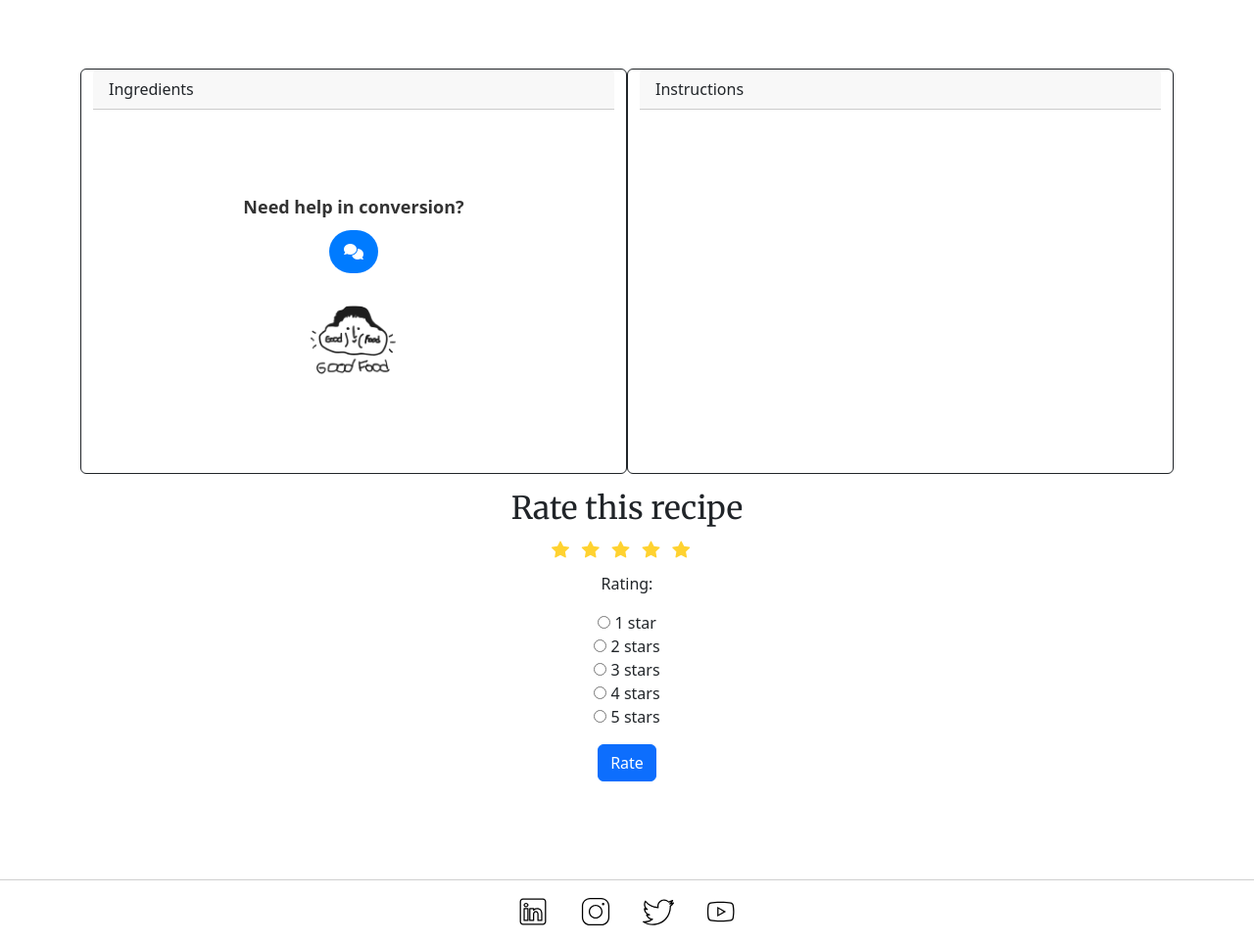
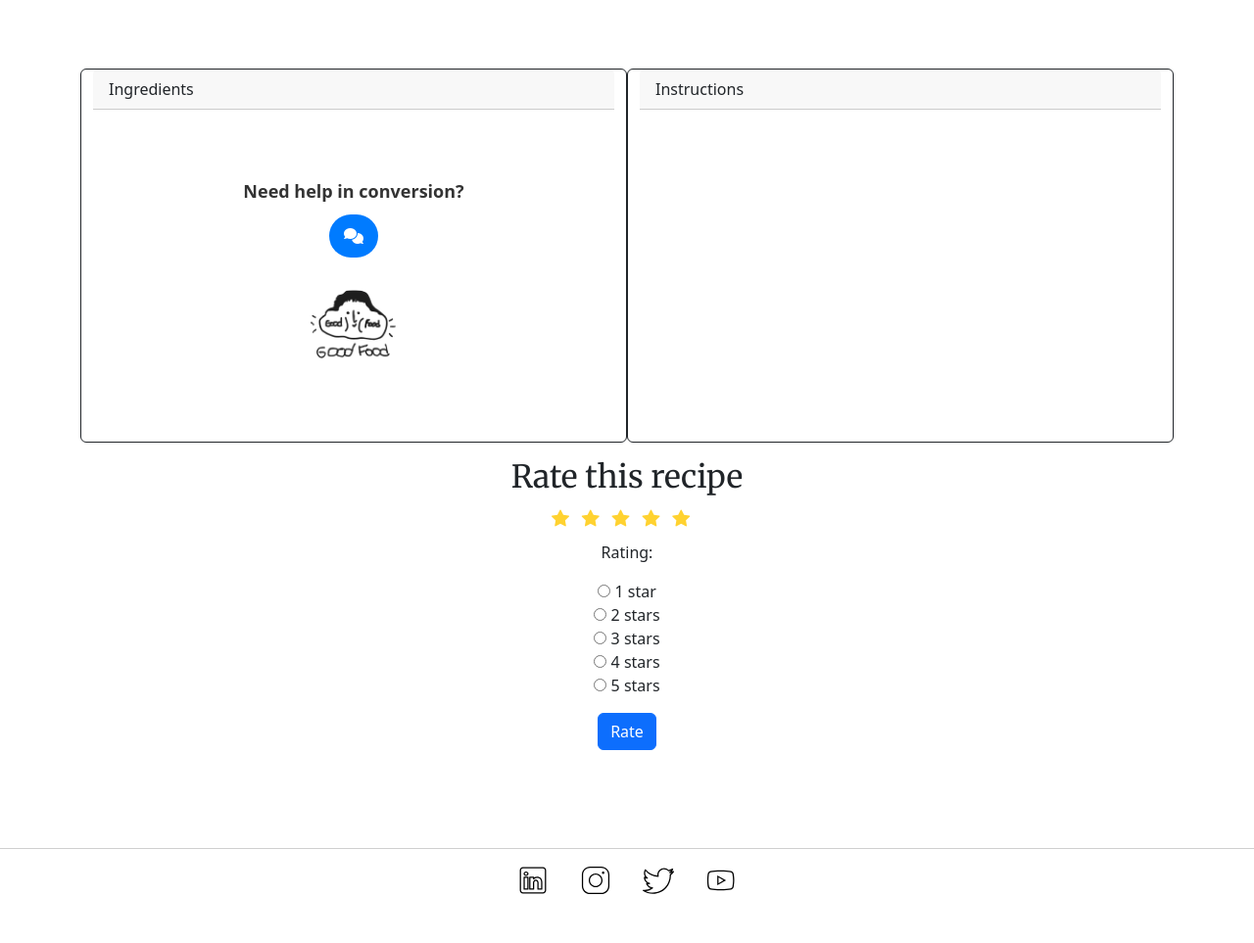
Before and after one commit to Biatchi888/It_Project_Management, a Django app: template recipes/templates/recipes/recipe_detail.html in a window 1280 px wide. Shown: the part 941-1904 px from the top of the page at 98% size. After the commit the page ends 1854 px from the top, so only its background shows below. Run offline with Django 4.2, Linux system fonts and the light colour scheme; the template is opened without the code that fills it: values that come from a table or form of the project are taken from there, others are empty; some libraries are stand-ins or nearby versions.

Commit message:
-fixed layout

```diff
--- a/mychatbot/templates/mychatbot/mychatbot.html
+++ b/mychatbot/templates/mychatbot/mychatbot.html
@@ -5,9 +5,6 @@
     <style>
         /* Chatbot Section */
         .chatbot-section {
-            text-align: center;
-            margin-top: 60px;
-            padding: 10px;
             position: relative;
         }
 
@@ -18,18 +15,9 @@
             margin-bottom: 10px;
         }
 
-        .chatbox-container {
-            width: 100%;
-            max-width: 400px;
-            margin: 0;
-            background: #fff;
-            border-radius: 10px;
-            box-shadow: 0px 4px 8px rgba(0, 0, 0, 0.2);
-            overflow: hidden;
-            z-index: 1000;
-            display: block;
-            /* Ensure chatbox is visible */
-        }
+
+        /* Ensure chatbox is visible */
+
 
         .chatbox-header {
             background: #007bff;
@@ -110,7 +98,7 @@
 </head>
 
 <body>
-    <div class="chatbox-container mt-5" id="chatbox-container">
+    <div class=" mt-5" id="chatbox-container">
         <div class="chatbox-header">
             <span>Chatbot</span>
             <button onclick="toggleChatbox()" class="close-chat">✖</button>
--- a/recipes/templates/recipes/recipe_detail.html
+++ b/recipes/templates/recipes/recipe_detail.html
@@ -106,8 +106,8 @@
     <div class="recipe-container row mt-4 ">
       <div class="col ingredients card border-dark mb-3">
         <div class="card-header">Ingredients</div>
-        <div class="card-body text-dark">
-          <p class="card-text">{{ recipe.ingredients|safe }}</p>
+        <div>
+          <p>{{ recipe.ingredients|safe }}</p>
 
           <!-- Chatbot Section Below Recipe Ingredients -->
           <div class="chatbot-section mb-5" id="chatbot-section">
@@ -117,7 +117,7 @@
             </button>
             <img src="{% static 'images/goodfood.png' %}" alt="Good Food Logo" class="chatbot-logo">
           </div>
-          <div class="chatbox-container mt-5" id="chatbox-container">
+          <div class="mt-5" style="text-align: center;">
             {% include 'mychatbot/mychatbot.html' %}
           </div>
         </div>
@@ -125,8 +125,8 @@
 
       <div class="col instructions card border-dark mb-3">
         <div class="card-header">Instructions</div>
-        <div class="card-body text-dark">
-          <p class="card-text">{{ recipe.instructions|safe }}</p>
+        <div>
+          <p>{{ recipe.instructions|safe }}</p>
         </div>
       </div>
 
```
